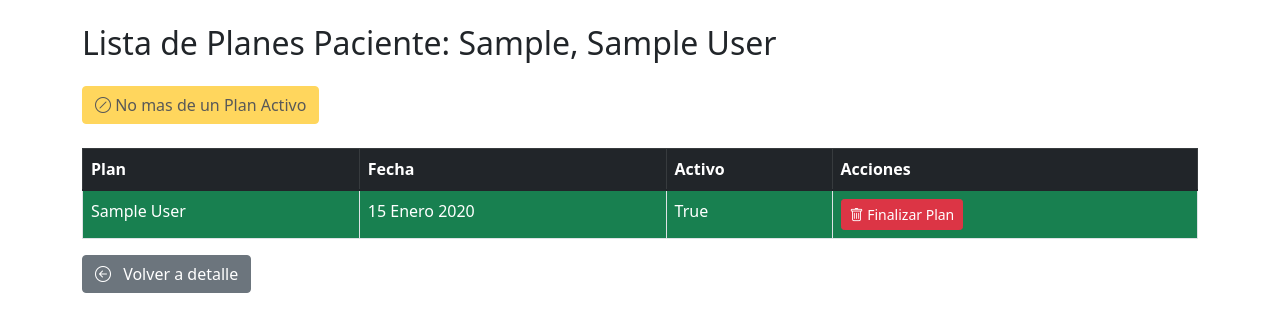
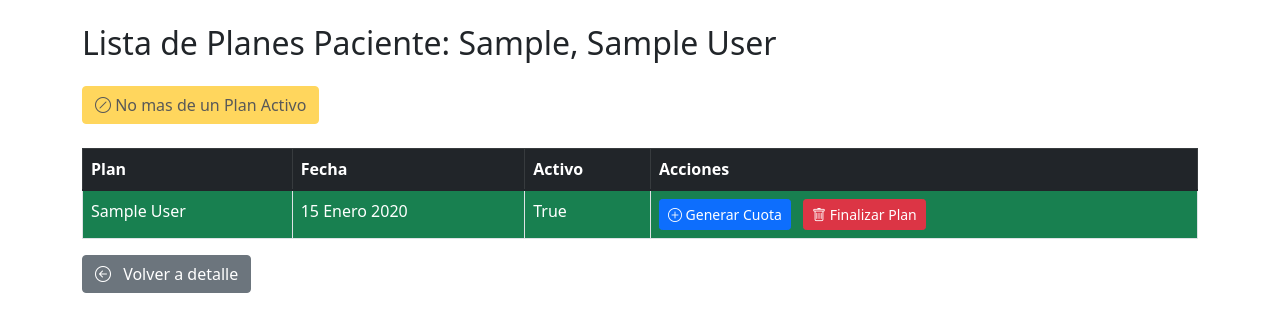
Before and after one commit to NadCarlos/gym_django, a Django app: page /administracion/1/paciente_plan_list/ in a window 1280 px wide. Shown: the part 58-390 px from the top of the page. Run offline with Django 4.2, Linux system fonts and the light colour scheme; a user stored in the database is signed in; tables that the repository leaves empty hold one stand-in row (values such as "Sample post"); some libraries are stand-ins or nearby versions.

Commit message:
small fixes

```diff
--- a/gym/administracion/templates/paciente_plan/list.html
+++ b/gym/administracion/templates/paciente_plan/list.html
@@ -30,6 +30,9 @@
                     <td class="bg-success text-white">{{ plan_planciente.fecha }}</td>
                     <td class="bg-success text-white">{{ plan_planciente.activo }}</td>
                     <td class="bg-success text-white">
+                        <a href="#" class="btn btn-primary btn-sm me-2">
+                            <i class="bi bi-plus-circle"></i> Generar Cuota
+                        </a>
                         <a href="{% url 'paciente_plan_delete' plan_planciente.id %}"
                             class="btn btn-danger btn-sm me-2"
                             onclick="return confirm('¿Estás seguro de que deseas finalizar esta plan?');">
--- a/gym/administracion/views/paciente_plan.py
+++ b/gym/administracion/views/paciente_plan.py
@@ -19,7 +19,6 @@ class PacientePlanesList(View):
         paciente = pacienteRepo.get_by_id(id=id)
         planes_paciente = pacientePlanRepo.filter_by_paciente(id=id)
         paciente_plan_exist = pacientePlanRepo.paciente_plan_exist(id_paciente=id)
-        print(paciente_plan_exist)
 
         return render(
             request,
```
